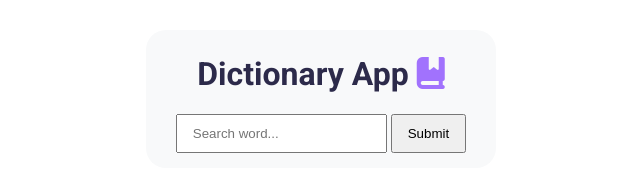
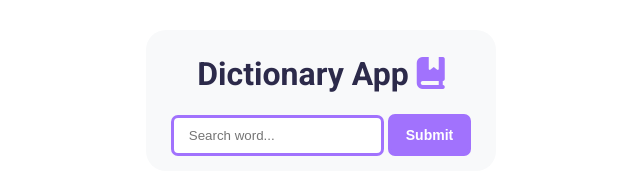
Before and after one commit to BuhleMtshali/dictionary-B, a plain HTML site: page index.html in a window 1280 px wide. Shown: the whole page, without its empty margins (319-959 px from the left). Drawn offline with Linux system fonts and the light colour scheme.

Commit message:
updated the stylesheet

```diff
--- a/app.css
+++ b/app.css
@@ -30,4 +30,18 @@ i {
 }
 input {
   padding: 10px 15px;
+  border: 3px solid #a172fd;
+  border-radius: 7px;
 }
+#submit {
+  background-color: #a172fd;
+  color: white;
+  font-weight: bold;
+  font-size: 14px;
+  transition: all 0.2s ease-in-out;
+  cursor: pointer;
+}
+#submit:hover {
+  background-color: white;
+  color: #a172fd;
+}
```
